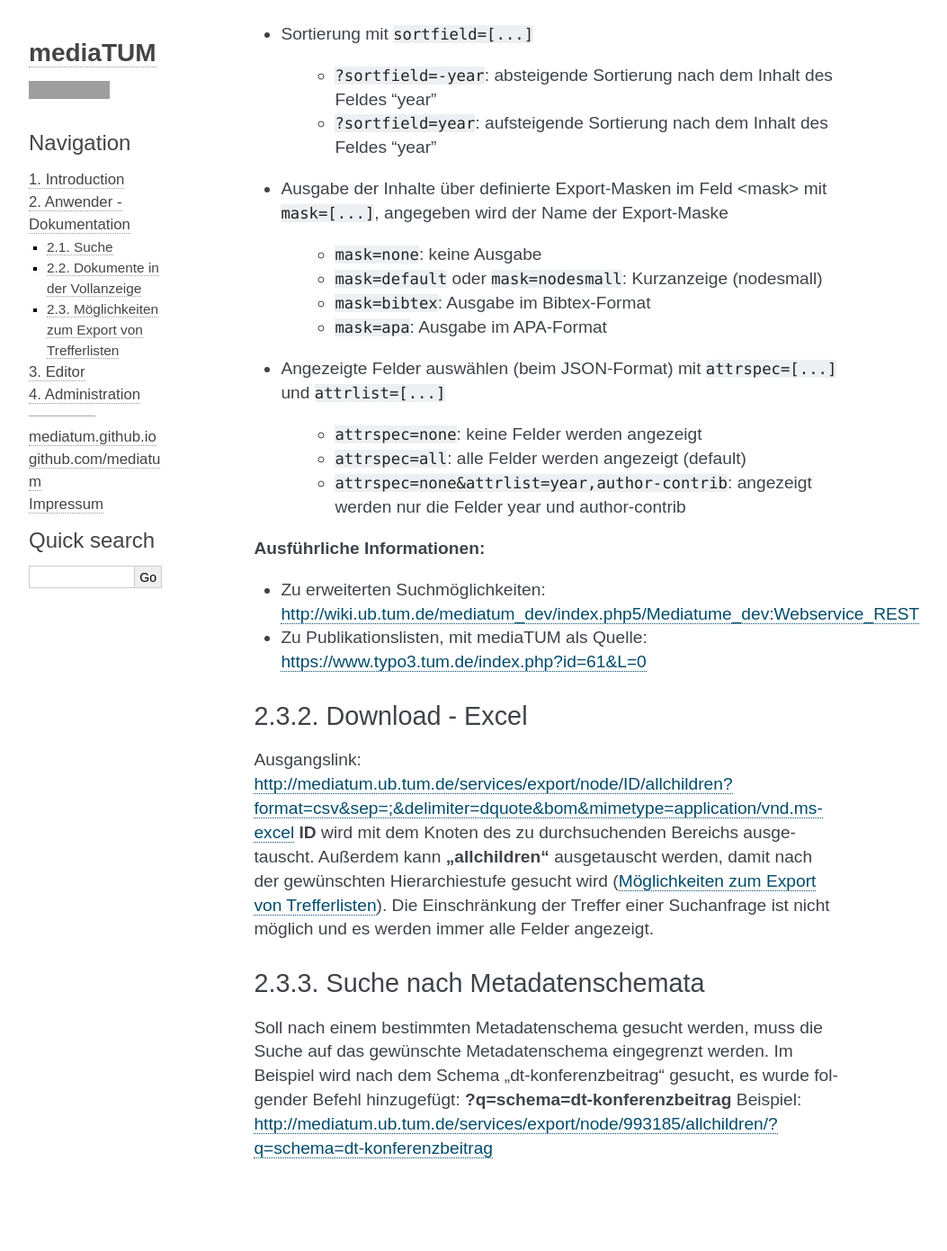
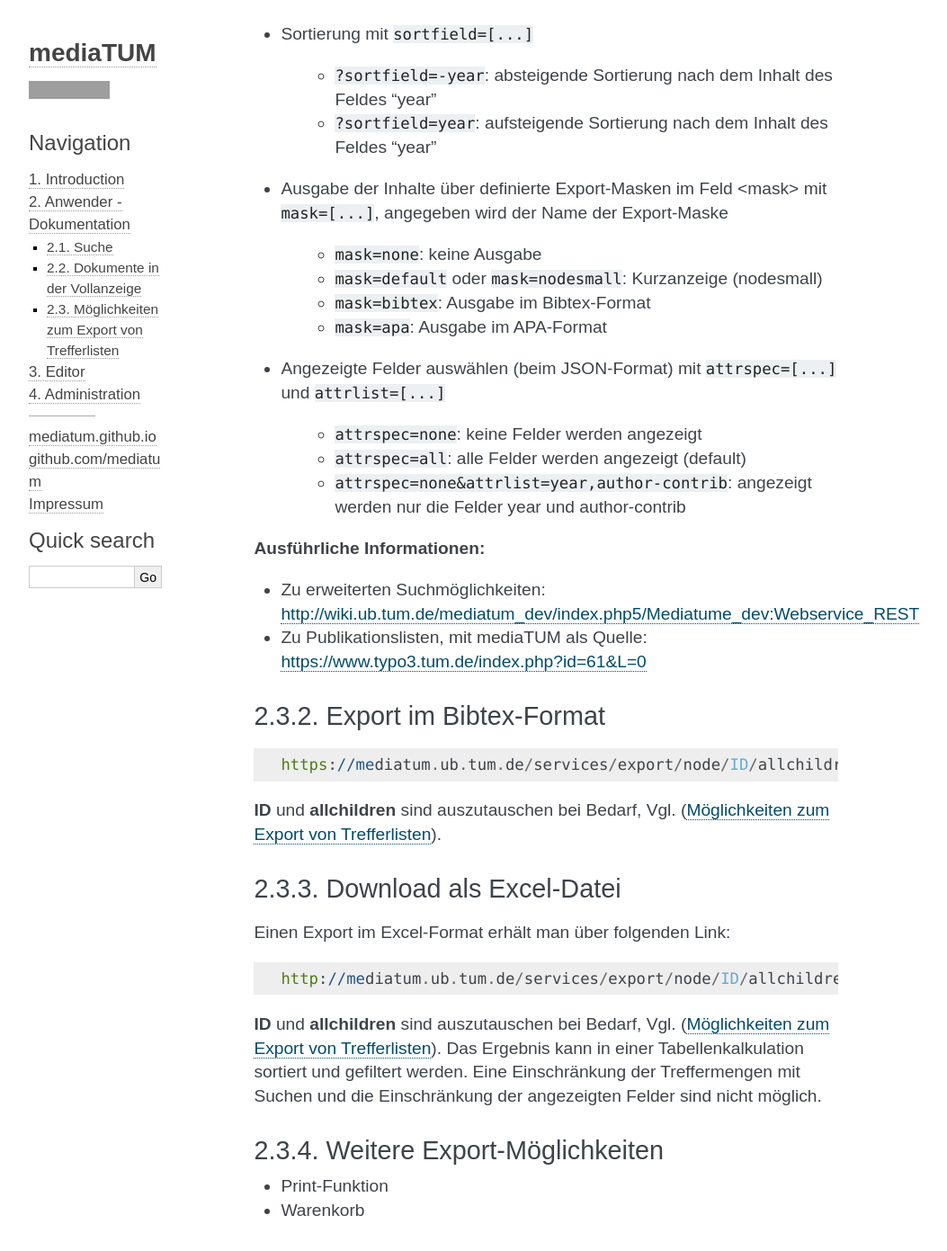
Before and after one commit to mediatum/mediatum-docs-en, a Sphinx documentation site: the page built from docs/source/user/index.rst, in a window 1280 px wide and 1400 px high, scrolled down 2815 px. Shown: the top 1391 px of the window at 90% size, without its empty margins (148-1201 px from the left). Built offline with Sphinx 7.4.7, drawn with Linux system fonts in a browser that asks for light colours; before the commit the page ends 4155 px from its top, so only the background shows below that; grey boxes are pictures that could not be loaded.

Commit message:
Edit chapters BibTeX, Excel; Delete `Suche nach Metadatenschemata` already exists in Export Trefferleiste: Allg. Informationen'

```diff
--- a/docs/source/user/index.rst
+++ b/docs/source/user/index.rst
@@ -42,7 +42,6 @@ Der Export-Link besitzt folgenden Aufbau:
 
    .. code-block:: ruby
 
-
        https://mediatum.ub.tum.de/services/export/node/ID/HIERARCHIE?format=FORMATANGABE
 
 
@@ -64,8 +63,6 @@ Der Export-Link besitzt folgenden Aufbau:
 
 
 | **Weitere Optionen:**
-
-
 
 - Einschränkung auf Datentypen mit ``type=[...]``
 
@@ -114,22 +111,34 @@ Der Export-Link besitzt folgenden Aufbau:
    https://www.typo3.tum.de/index.php?id=61&L=0
 
 
-Download - Excel
-^^^^^^^^^^^^^^^^
+Export im Bibtex-Format
+^^^^^^^^^^^^^^^^^^^^^^^
 
-Ausgangslink:
-http://mediatum.ub.tum.de/services/export/node/ID/allchildren?format=csv&sep=;&delimiter=dquote&bom&mimetype=application/vnd.ms-excel
-**ID** wird mit dem Knoten des zu durchsuchenden Bereichs ausgetauscht.
-Außerdem kann **„allchildren“** ausgetauscht werden, damit nach der
-gewünschten Hierarchiestufe gesucht wird (:ref:`Export von Trefferlisten`). Die
-Einschränkung der Treffer einer Suchanfrage ist nicht möglich und es
-werden immer alle Felder angezeigt.
+.. code-block:: ruby
 
-Suche nach Metadatenschemata
+    https://mediatum.ub.tum.de/services/export/node/ID/allchildren/?format=template_test&mask=bibtex&lang=de&template=$$[defaultexport]$$\n\n&mimetype=text/plain
+
+
+**ID** und **allchildren** sind auszutauschen bei Bedarf, Vgl. (:ref:`Export von Trefferlisten`).
+
+Download als Excel-Datei
+^^^^^^^^^^^^^^^^^^^^^^^^
+
+Einen Export im Excel-Format erhält man über folgenden Link:
+
+
+.. code-block:: ruby
+
+        http://mediatum.ub.tum.de/services/export/node/ID/allchildren?format=csv&sep=;&delimiter=dquote&bom&mimetype=application/vnd.ms-excel
+
+**ID** und **allchildren** sind auszutauschen bei Bedarf, Vgl. (:ref:`Export von Trefferlisten`).
+Das Ergebnis kann in einer Tabellenkalkulation sortiert und gefiltert werden. Eine Einschränkung
+der Treffermengen mit Suchen und die Einschränkung der angezeigten Felder sind nicht möglich.
+
+
+
+Weitere Export-Möglichkeiten
 ^^^^^^^^^^^^^^^^^^^^^^^^^^^^
 
-Soll nach einem bestimmten Metadatenschema gesucht werden, muss die
-Suche auf das gewünschte Metadatenschema eingegrenzt werden. Im Beispiel
-wird nach dem Schema „dt-konferenzbeitrag“ gesucht, es wurde folgender
-Befehl hinzugefügt: **?q=schema=dt-konferenzbeitrag** Beispiel:
-http://mediatum.ub.tum.de/services/export/node/993185/allchildren/?q=schema=dt-konferenzbeitrag
+- Print-Funktion
+- Warenkorb
```
